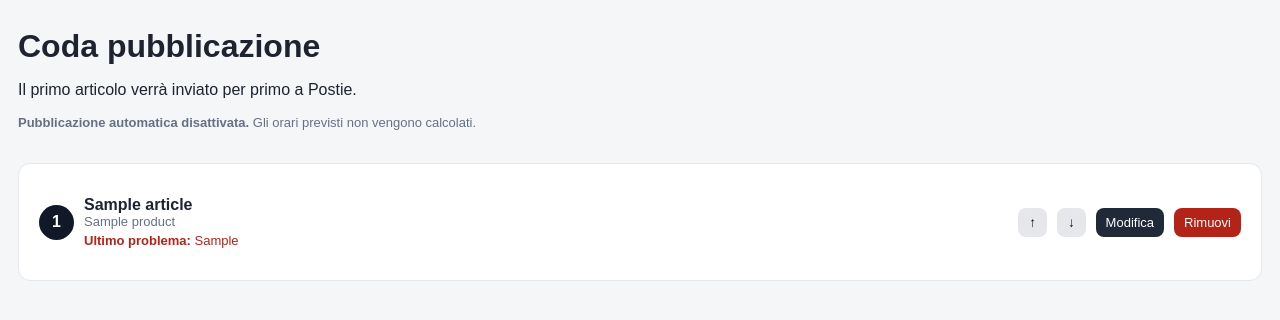
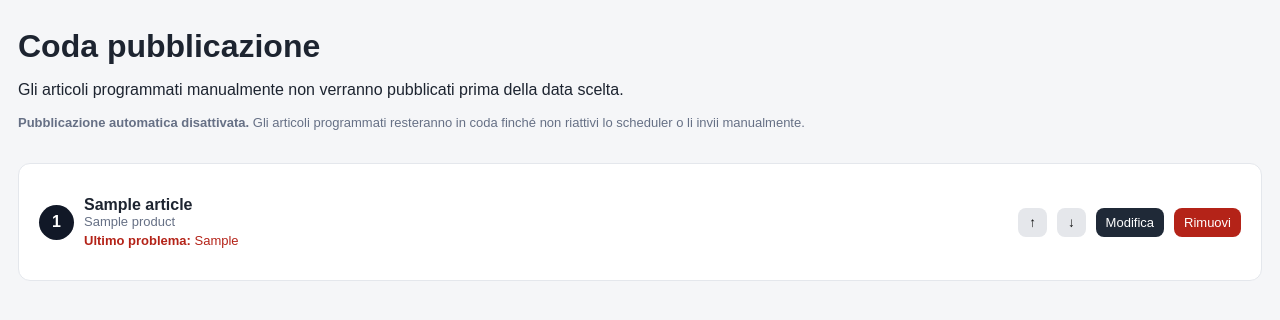
Before and after one commit to Niki206cc/amazonwp, a Flask app: page /queue in a window 1280 px wide. Shown: the part 68-388 px from the top of the page. Run offline with Flask 3, Linux system fonts and the light colour scheme; data comes from the database, SQL or seed files in the repository; tables that the repository leaves empty hold one stand-in row (values such as "Sample post"); data that the repository does not hold is empty.

Commit message:
Show manual publish dates in queue

```diff
--- a/templates/queue.html
+++ b/templates/queue.html
@@ -3,8 +3,8 @@
 <div class="page-head">
   <div>
     <h1>Coda pubblicazione</h1>
-    <p>Il primo articolo verrà inviato per primo a Postie.</p>
-    {% if not scheduler_enabled %}<p class="muted"><strong>Pubblicazione automatica disattivata.</strong> Gli orari previsti non vengono calcolati.</p>{% endif %}
+    <p>Gli articoli programmati manualmente non verranno pubblicati prima della data scelta.</p>
+    {% if not scheduler_enabled %}<p class="muted"><strong>Pubblicazione automatica disattivata.</strong> Gli articoli programmati resteranno in coda finché non riattivi lo scheduler o li invii manualmente.</p>{% endif %}
   </div>
 </div>
 <div class="panel">
@@ -17,7 +17,11 @@
   <div class="grow">
     <strong>{{ i.title }}</strong>
     <div class="muted">{{ i.product_title }}</div>
-    {% if i.scheduled_at %}<div style="font-size:13px;margin-top:4px"><strong>Pubblicazione prevista:</strong> {{ i.scheduled_at }}</div>{% endif %}
+    {% if i.manual_scheduled_date %}
+      <div style="font-size:13px;margin-top:4px"><strong>Programmato manualmente:</strong> {{ i.manual_scheduled_date }} · prima fascia utile</div>
+    {% elif i.scheduled_at %}
+      <div style="font-size:13px;margin-top:4px"><strong>Pubblicazione prevista:</strong> {{ i.scheduled_at }}</div>
+    {% endif %}
     {% if i.similar_warning %}<div style="font-size:13px;margin-top:4px;color:#a66400"><strong>Attenzione:</strong> prodotto simile a quello precedente in coda.</div>{% endif %}
     {% if i.error %}<div style="font-size:13px;margin-top:4px;color:#b42318"><strong>Ultimo problema:</strong> {{ i.error }}</div>{% endif %}
   </div>
```
